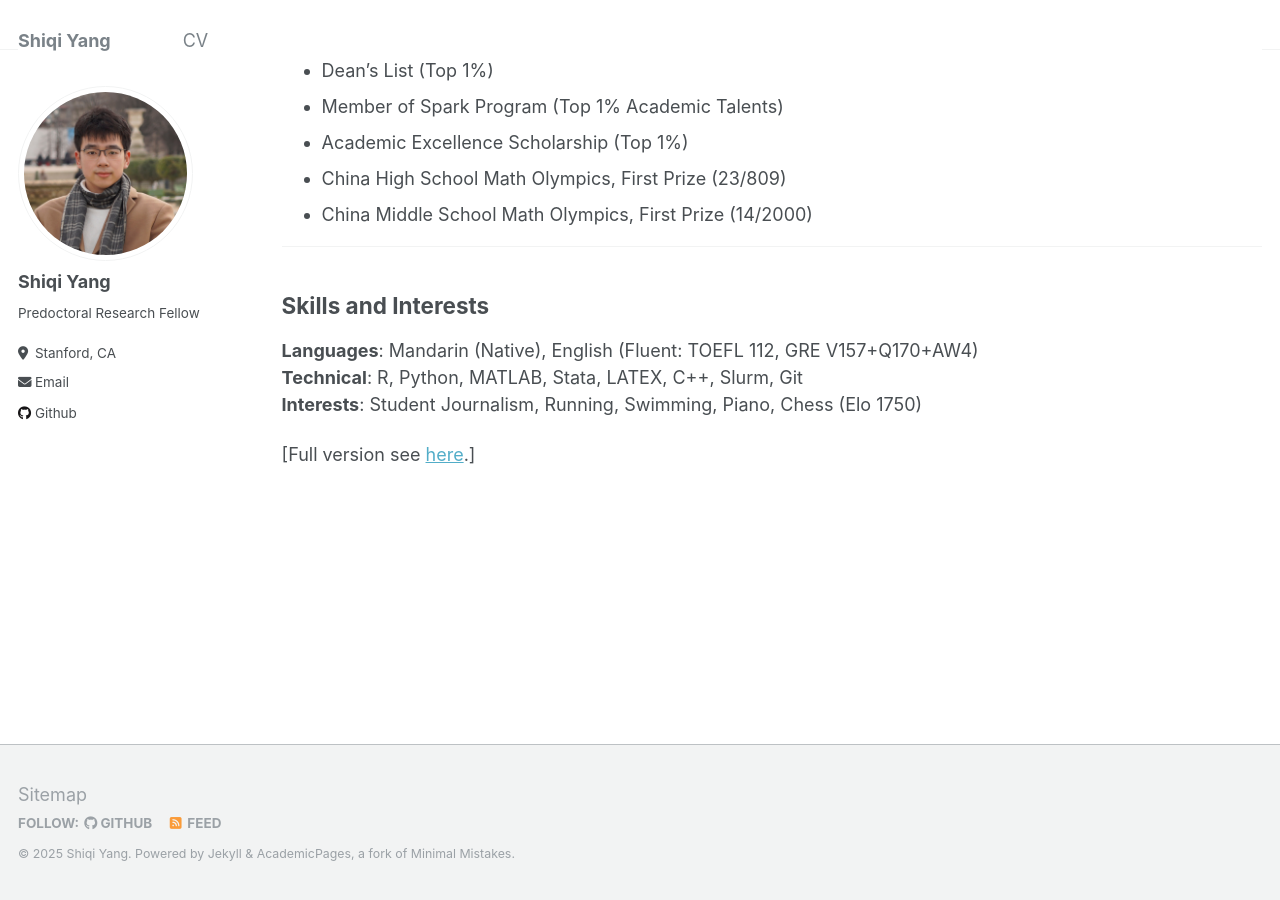
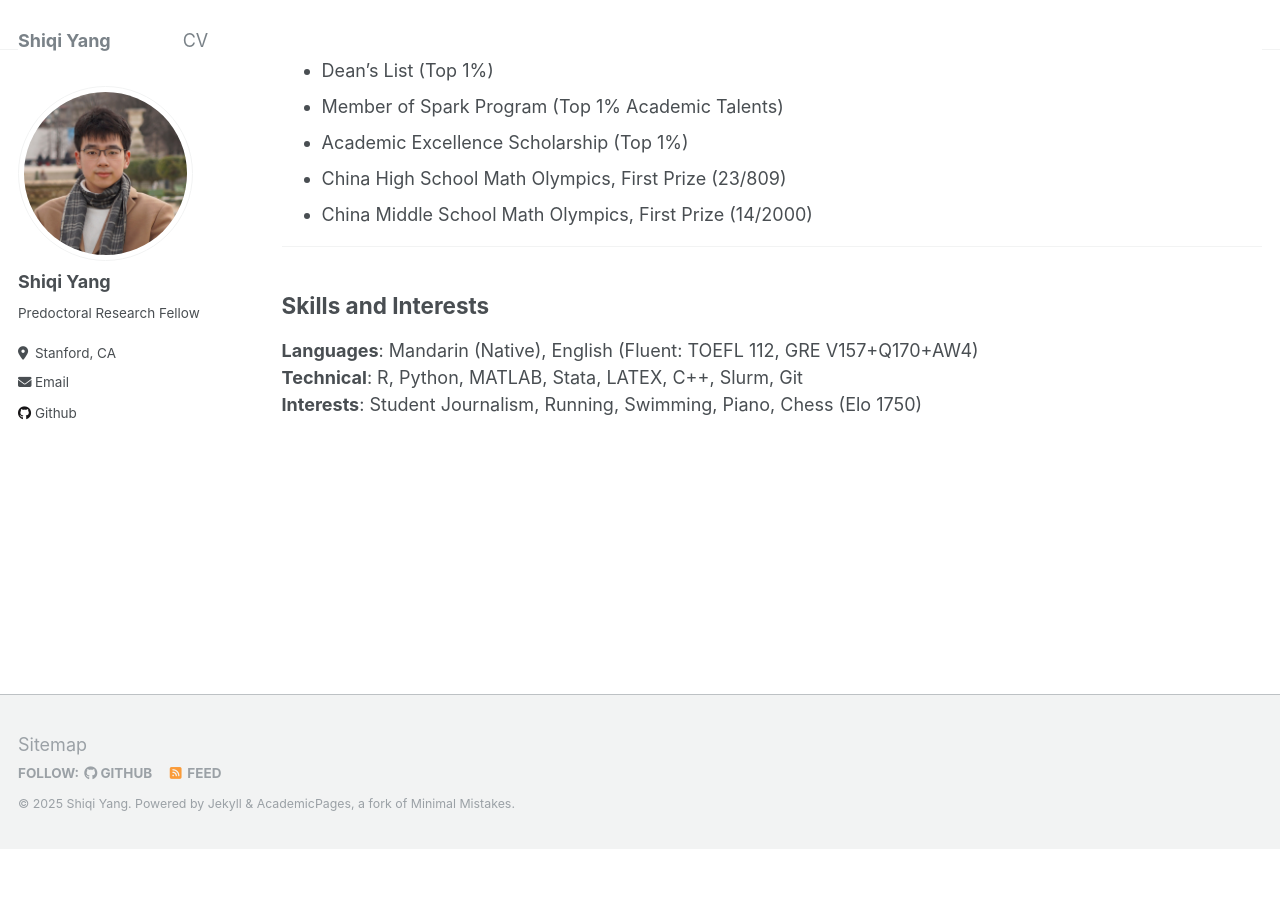
Before and after one commit to ShiqiYang2022/ShiqiYang2022.github.io, a Jekyll site: the page built from _pages/cv.md, in a window 1280 px wide and 900 px high, scrolled down 3213 px. Built offline with Jekyll 4.4.1, drawn with Linux system fonts in a browser that asks for light colours; after the commit the page ends 4062 px from its top, so only the background shows below that.

Commit message:
Update cv.md

```diff
--- a/_pages/cv.md
+++ b/_pages/cv.md
@@ -107,5 +107,3 @@ This paper evaluates the impact of the poverty exit mechanism on the economic gr
 **Languages**: Mandarin (Native), English (Fluent: TOEFL 112, GRE V157+Q170+AW4)
 **Technical**: R, Python, MATLAB, Stata, LATEX, C++, Slurm, Git
 **Interests**: Student Journalism, Running, Swimming, Piano, Chess (Elo 1750)
-
-[Full version see [here](https://drive.google.com/file/d/1biiKxJGSIM5s3-vgZenryNFj6X8wMyGK/view?usp=drive_link).]
```
